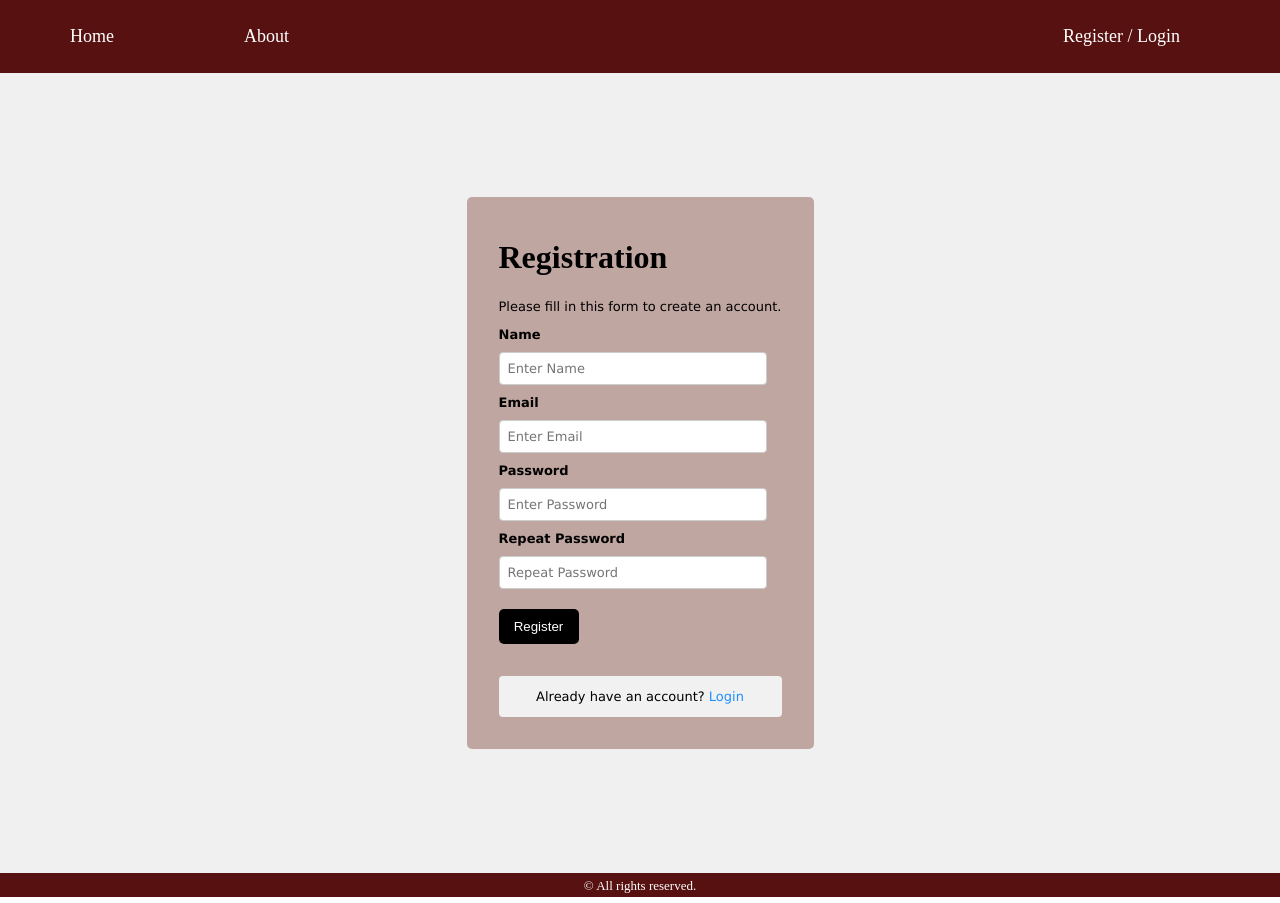
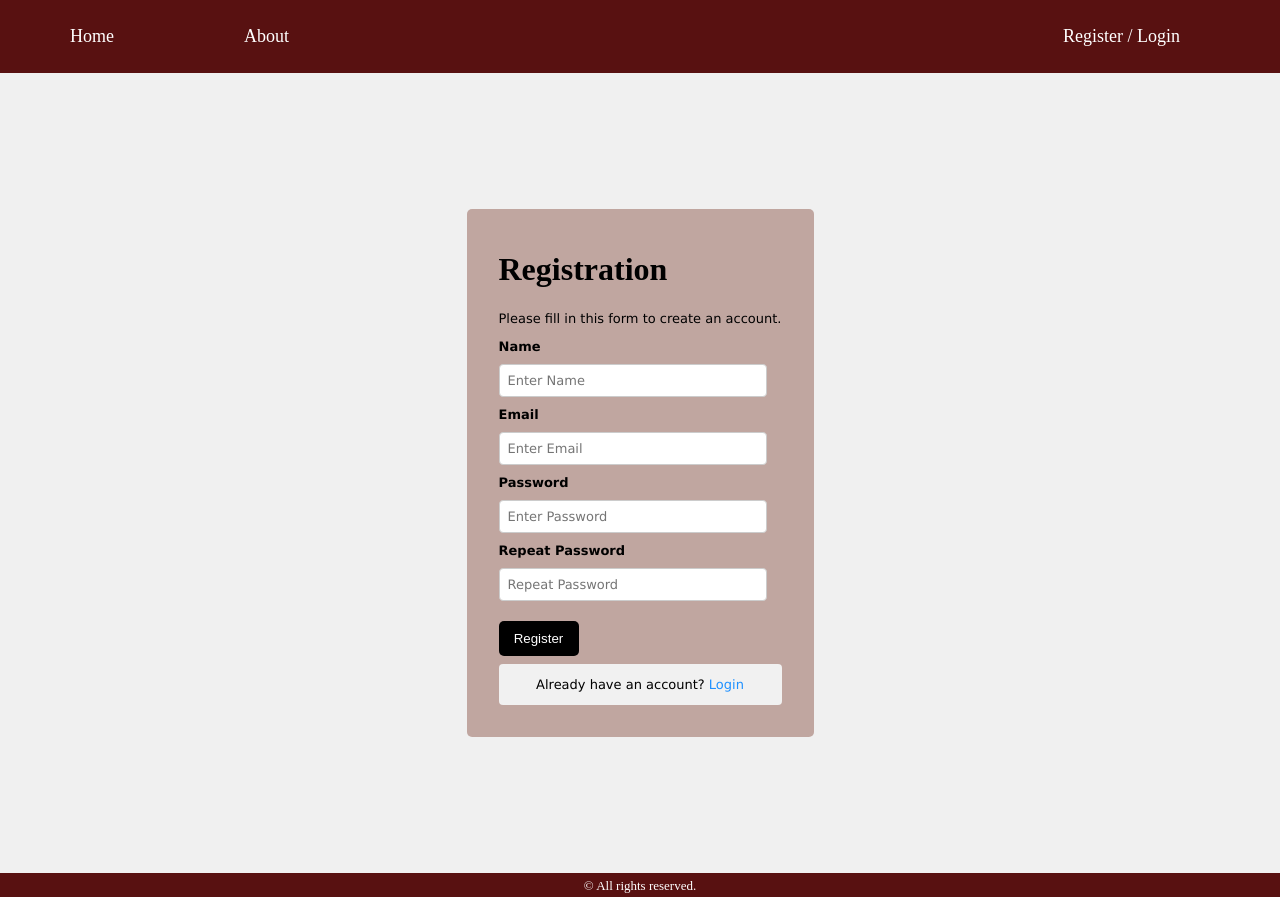
Before and after one commit to priyajana/LC-capstone-project-The-Bookshelf, a React (Vite) app in the folder front-end/: page /register in a window 1280 px wide. Built offline with nearby package versions, Linux system fonts and the light colour scheme; no server answers.

Commit message:
Fixing the user registration confirmation

```diff
--- a/front-end/src/components/Register/Register.jsx
+++ b/front-end/src/components/Register/Register.jsx
@@ -129,7 +129,7 @@ export default function Register(){
 
                     <button type="submit" className="registerbtn">Register</button>
                     {errors.server && <CustomMsg message={errors.server} customStyle={{ color: 'red' }} />}
-                    <CustomMsg message={message} customStyle={{ color: 'green' }} />
+                    {message && <CustomMsg message={message} customStyle={{ color: 'green' }} />}
 
                 <div className="container signin">
                     <p>Already have an account? <Link to="/login">Login</Link></p>
```
